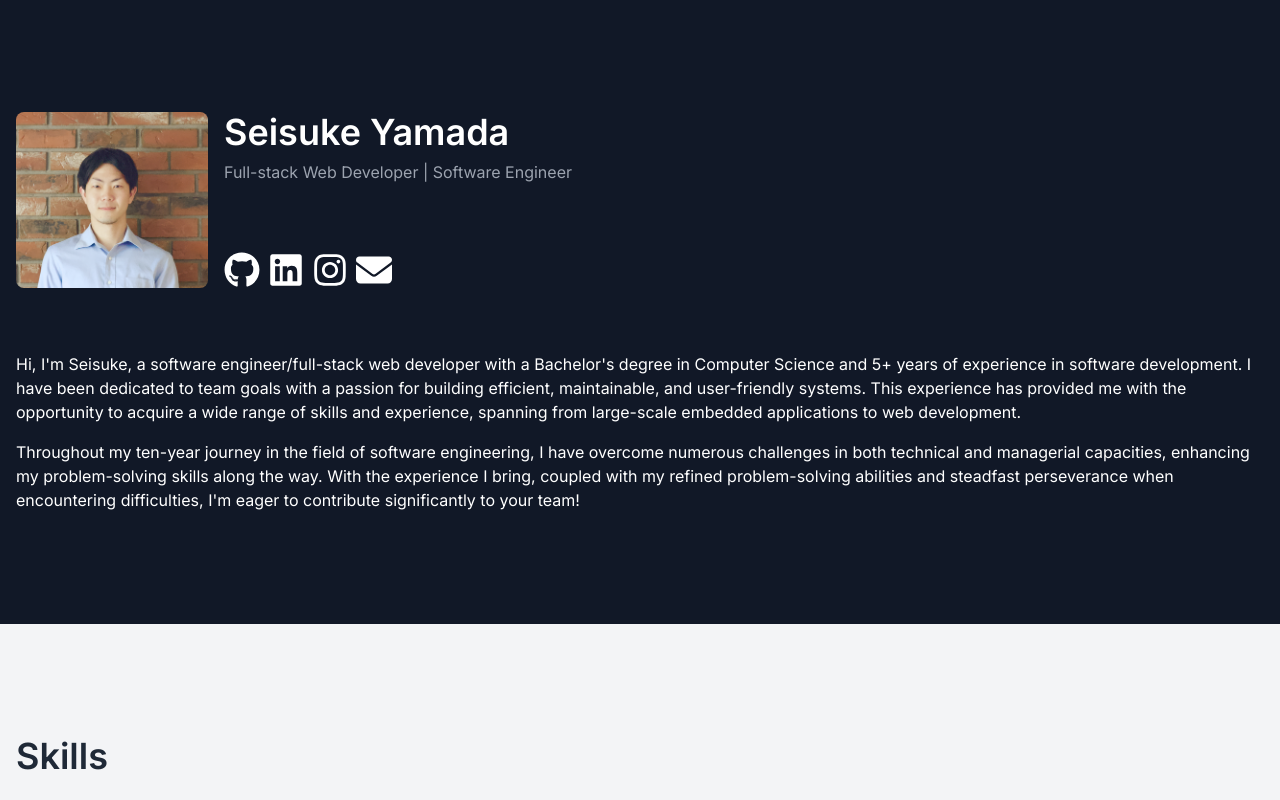
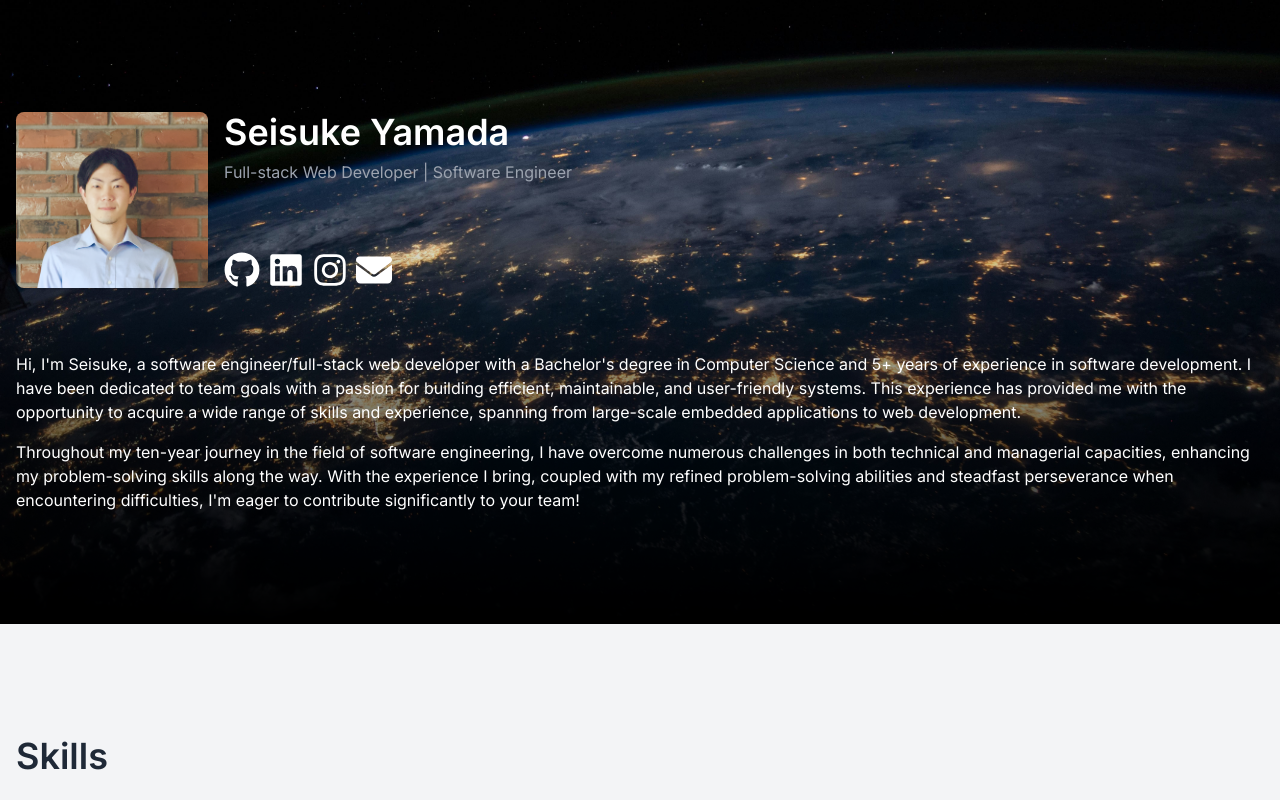
Before and after one commit to seihello/new-portfolio, a Next.js app: page / in a window 1280 px wide. Shown: the top 800 px of the page. Built offline with nearby package versions, Linux system fonts and the light colour scheme; what tailwindcss-text-fill would draw is missing.

Commit message:
feat: add background image

```diff
--- a/app/page.tsx
+++ b/app/page.tsx
@@ -9,7 +9,10 @@ import { FaEnvelope, FaGithub, FaInstagram, FaLinkedin } from "react-icons/fa6";
 export default function Home() {
   return (
     <main className="flex flex-col items-stretch justify-between">
-      <div className="flex justify-center bg-gray-900 py-24">
+      <div className="fixed z-0 h-screen bg-black object-cover">
+        <img src="img/hero.jpg" />
+      </div>
+      <div className="z-10 flex justify-center bg-gradient-to-b from-transparent from-0% to-black py-24 lg:from-30%">
         <div className="flex max-w-7xl flex-col gap-y-16 p-4 text-white">
           <div className="flex items-stretch gap-x-4">
             <img
--- a/components/home/projects/projects-section.tsx
+++ b/components/home/projects/projects-section.tsx
@@ -2,7 +2,7 @@ import ProjectItem from "@/components/home/projects/project-item";
 import projects from "@/data/projects";
 export default function ProjectsSection() {
   return (
-    <div className="flex justify-center bg-gray-100 py-24">
+    <div className="z-10 flex justify-center bg-gray-100 py-24">
       <div className="flex w-full max-w-7xl flex-col items-start gap-y-8 p-4 text-gray-800">
         <h2 className="text-4xl font-semibold">Projects</h2>
         <div className="flex flex-wrap gap-4">
--- a/components/home/skills/skills-section.tsx
+++ b/components/home/skills/skills-section.tsx
@@ -3,7 +3,7 @@ import skillDefs from "@/data/skill-defs";
 import skills from "@/data/skills";
 export default function SkillsSection() {
   return (
-    <div className="flex justify-center bg-gray-100 py-24">
+    <div className="z-10 flex justify-center bg-gray-100 py-24">
       <div className="flex w-full max-w-7xl flex-col items-start gap-y-8 p-4 text-gray-800">
         <h2 className="text-4xl font-semibold">Skills</h2>
         <div className="flex flex-col gap-y-8">
```
Also changed, not shown: public/img/hero.jpg (added).
